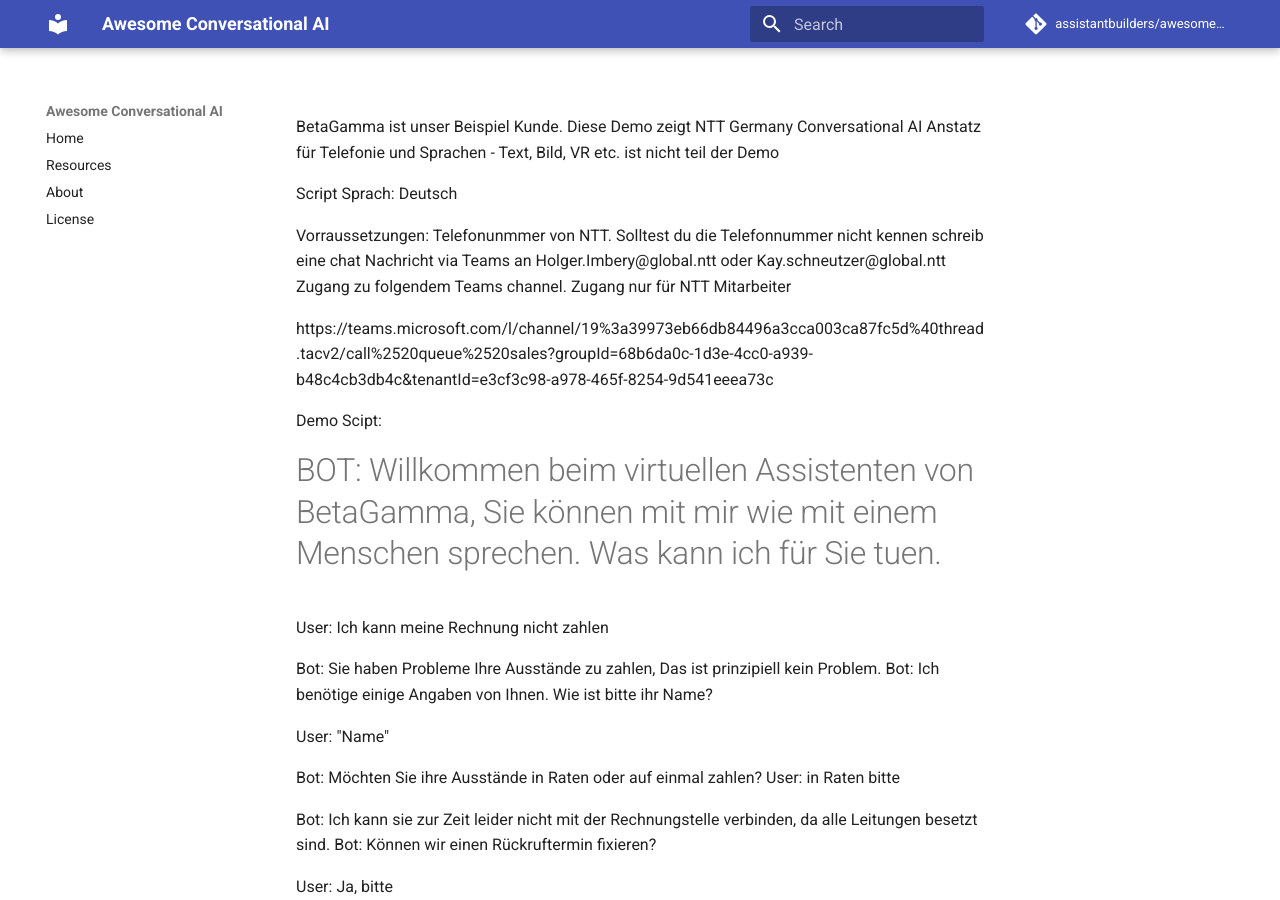
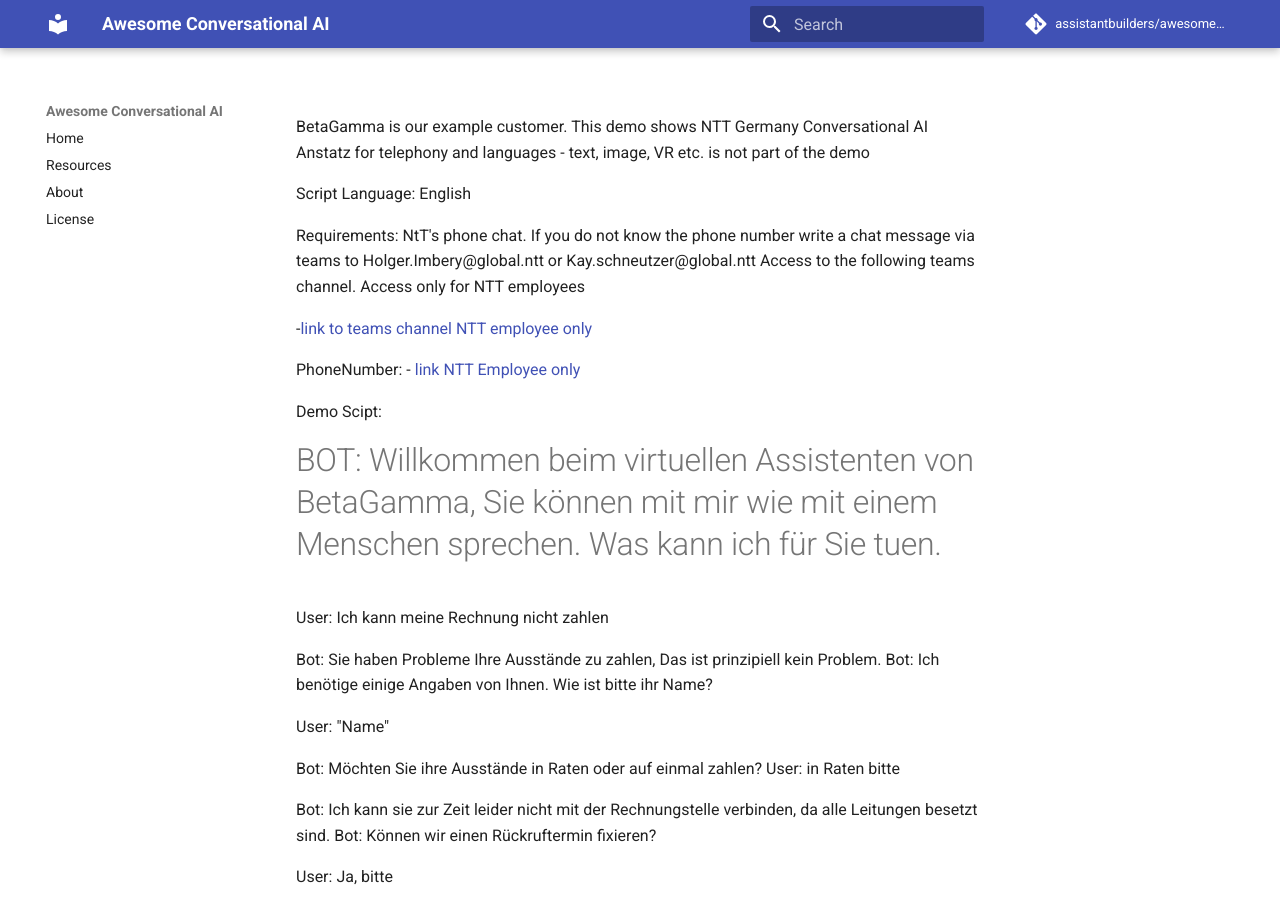
Before and after one commit to assistantbuilders/awesome-conversational-ai, an MkDocs documentation site: the page built from docs/BetaGamma.md, in a window 1280 px wide and 900 px high. Built offline with MkDocs 1.6.1 and Material for MkDocs 9.7.7, drawn with Linux system fonts in a browser that asks for light colours; comment, search, counter and statistics services are not loaded.

```diff
--- a/docs/BetaGamma.md
+++ b/docs/BetaGamma.md
@@ -1,12 +1,15 @@
-BetaGamma ist unser Beispiel Kunde. Diese Demo zeigt NTT Germany Conversational AI Anstatz für Telefonie und Sprachen - Text, Bild, VR etc. ist nicht teil der Demo
+BetaGamma is our example customer. This demo shows NTT Germany Conversational AI Anstatz for telephony and languages - text, image, VR etc. is not part of the demo
 
-Script Sprach: Deutsch
+Script Language: English
 
-Vorraussetzungen:
-Telefonunmmer von NTT. Solltest du die Telefonnummer nicht kennen schreib eine chat Nachricht via Teams an  Holger.Imbery@global.ntt oder Kay.schneutzer@global.ntt
-Zugang zu folgendem Teams channel. Zugang nur für NTT Mitarbeiter
+Requirements:
+NtT's phone chat. If you do not know the phone number write a chat message via teams to Holger.Imbery@global.ntt or Kay.schneutzer@global.ntt
+Access to the following teams channel. Access only for NTT employees
 
-https://teams.microsoft.com/l/channel/19%3a39973eb66db84496a3cca003ca87fc5d%40thread.tacv2/call%2520queue%2520sales?groupId=68b6da0c-1d3e-4cc0-a939-b48c4cb3db4c&tenantId=e3cf3c98-a978-465f-8254-9d541eeea73c
+
+-[link to teams channel NTT employee only](https://teams.microsoft.com/l/channel/19%3a39973eb66db84496a3cca003ca87fc5d%40thread.tacv2/call%2520queue%2520sales?groupId=68b6da0c-1d3e-4cc0-a939-b48c4cb3db4c&tenantId=e3cf3c98-a978-465f-8254-9d541eeea73c)
+
+PhoneNumber: - [link NTT Employee only](https://teams.microsoft.com/l/channel/19%3A39973eb66db84496a3cca003ca87fc5d%40thread.tacv2/tab%3A%3A257ebb2e-017b-4001-989e-4db9fa4370fa?groupId=68b6da0c-1d3e-4cc0-a939-b48c4cb3db4c&tenantId=e3cf3c98-a978-465f-8254-9d541eeea73c)
 
 Demo Scipt:
 
```
